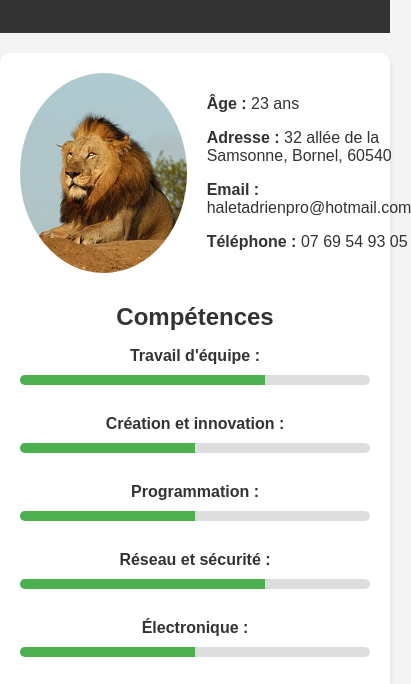
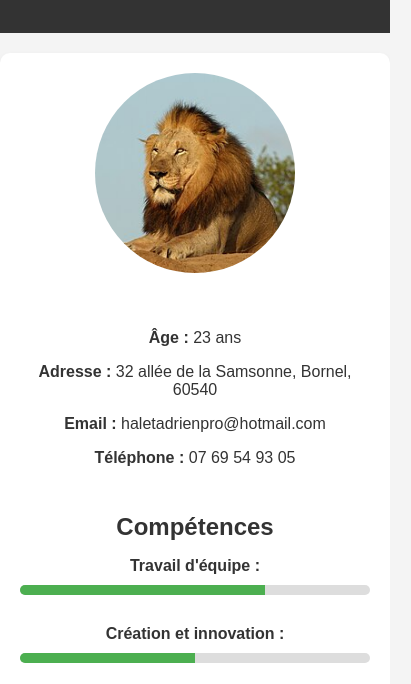
Before and after one commit to Adrien-halet/Portfolio-cv, a plain HTML site: page index.html in a window 390 px wide. Shown: the part 121-805 px from the top of the page, 411 px wide, since content can reach past the window. Drawn offline with Linux system fonts and the light colour scheme.

Commit message:
Update style.css

```diff
--- a/style.css
+++ b/style.css
@@ -103,3 +103,15 @@ footer {
     background: #333;
     color: #fff;
 }
+
+@media (max-width: 768px) {
+    .profile {
+        flex-direction: column;
+        align-items: center;
+        text-align: center;
+    }
+
+    .profile-info {
+        margin-top: 20px;
+    }
+}
```
